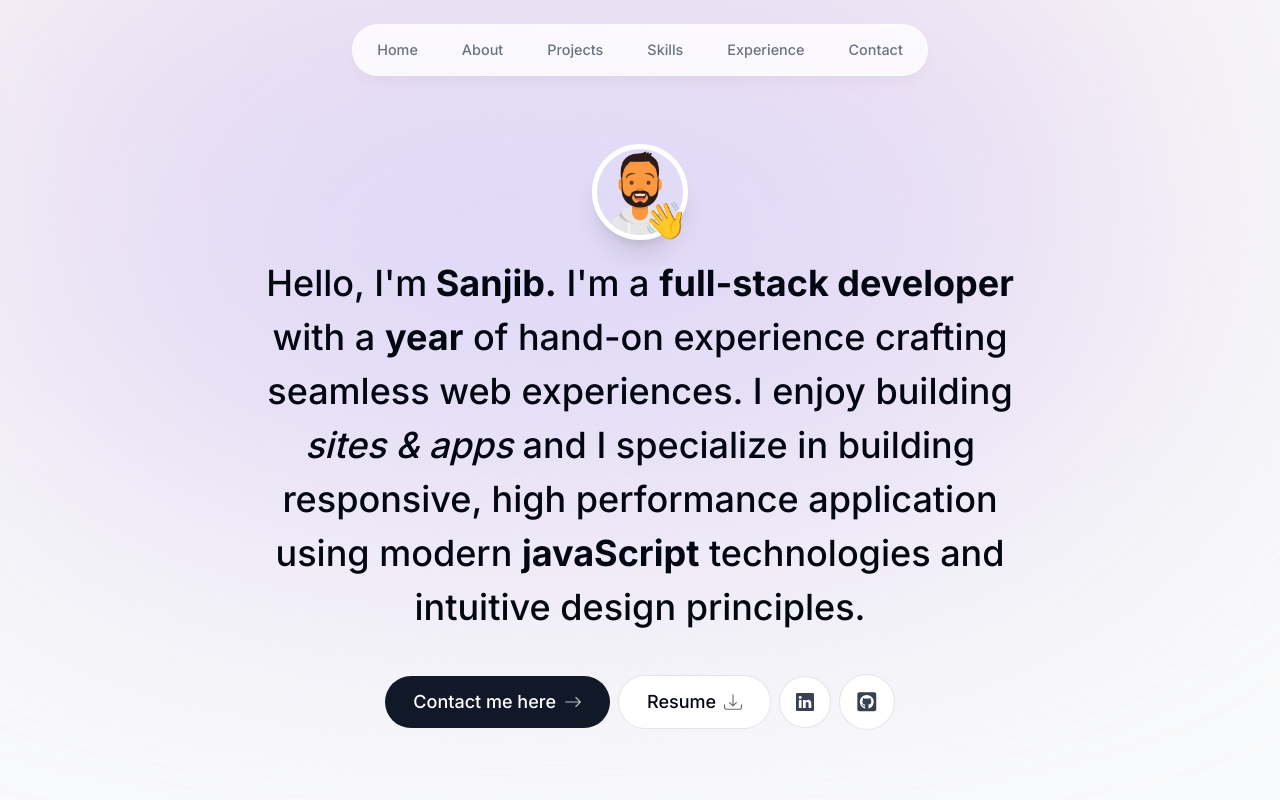
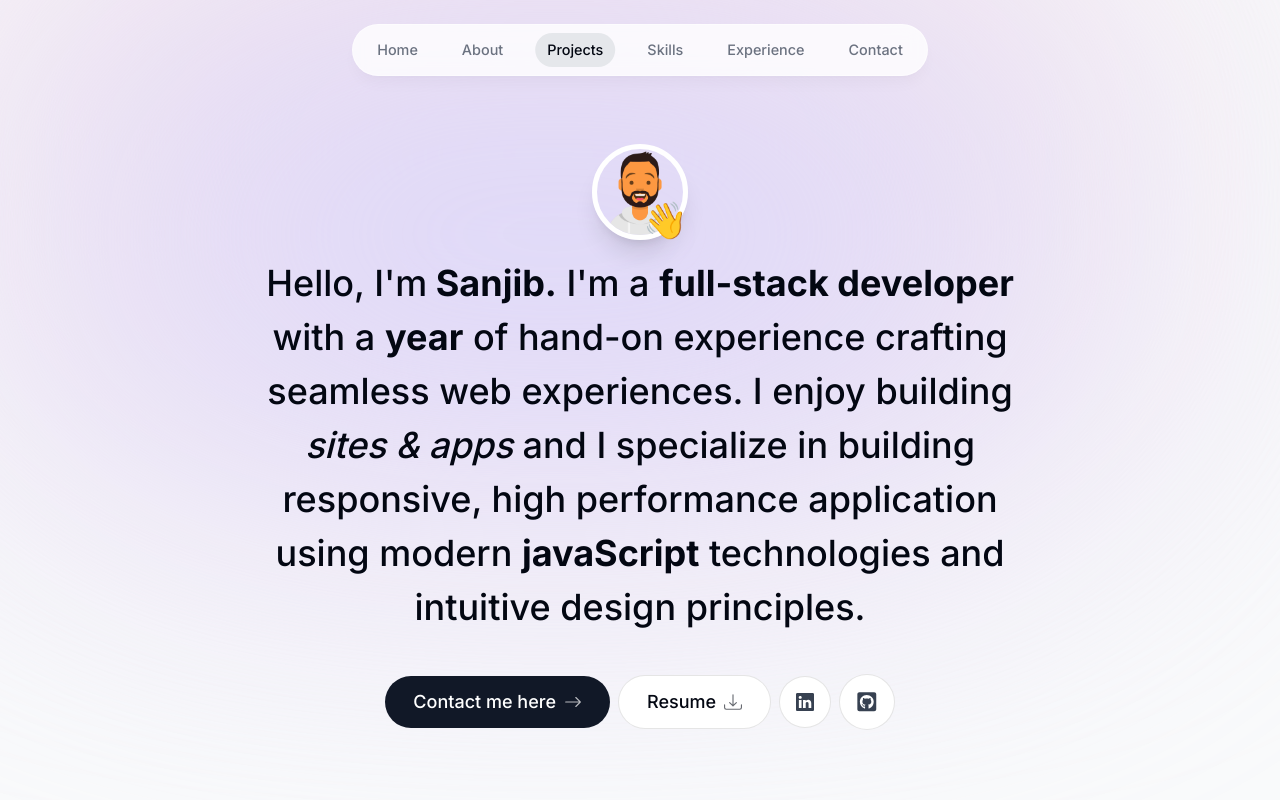
Before and after one commit to sanjib-12/my-portfolio, a Next.js app: page / in a window 1280 px wide. Shown: the top 800 px of the page. Built offline with nearby package versions, Linux system fonts and the light colour scheme.

Commit message:
fixed the working of the nav bar and added custom hooks

```diff
--- a/app/layout.tsx
+++ b/app/layout.tsx
@@ -2,6 +2,7 @@
 import { Inter } from "next/font/google";
 import "./globals.css";
 import Header from "@/components/header";
+import ActiveSectionContextProvider from "@/context/active-section-context";
 
 const inter = Inter({ subsets: ["latin"] });
 
@@ -17,12 +18,16 @@
    children: React.ReactNode;
 }) {
    return (
-      <html lang="en">
-         <body className={`${inter.className} bg-gray-50 text-gray-950 relative h-[5000px] pt-28 sm:pt-36`}>
+      <html lang="en" className="!scroll-smooth">
+         <body
+            className={`${inter.className} bg-gray-50 text-gray-950 relative h-[5000px] pt-28 sm:pt-36`}
+         >
             <div className="bg-[#fbe2e3] absolute top-[-6rem] -z-10 right-[11rem] h-[31.25rem] w-[31.25rem] rounded-full blur-[10rem] sm:w-[68.75rem]"></div>
             <div className="bg-[#dbd7fb] absolute top-[-1rem] -z-10 right-[11rem] h-[31.25rem] w-[31.25rem] rounded-full blur-[10rem] sm:w-[68.75rem]"></div>
-            <Header/>
-            {children}
+            <ActiveSectionContextProvider>
+               <Header />
+               {children}
+            </ActiveSectionContextProvider>
          </body>
       </html>
    );
--- a/components/about.tsx
+++ b/components/about.tsx
@@ -4,14 +4,21 @@
 import { motion } from "framer-motion";
 
 import SectionHeading from "./section-heading";
+import { useSectionInView } from "@/lib/hooks";
 
 export default function About() {
+const{ref} = useSectionInView('About');
+
+
    return (
       <motion.section
-         className="mb-28 max-w-[45rem] text-center leading-8 sm:mb-40"
+         ref={ref}
+         className="mb-28 max-w-[45rem] text-center leading-8 sm:mb-40 scroll-mt-28"
          initial={{ opacity: 0, y: 100 }}
          animate={{ opacity: 1, y: 0 }}
          transition={{ delay: 0.175 }}
+
+         id="about"
       >
          <SectionHeading>About Me</SectionHeading>
          <p className="mb-3">
--- a/components/header.tsx
+++ b/components/header.tsx
@@ -2,14 +2,18 @@
 import React from "react";
 import { motion } from "framer-motion";
 import Link from "next/link";
+import clsx from "clsx";
 
 import { links } from "@/lib/data";
+import { useActiveSectionContext } from "@/context/active-section-context";
 
 export default function Header() {
+   const { activeSection, setActiveSection, setTimeOfLastClick } = useActiveSectionContext();
+
    return (
       <header className="z-[999] relative">
          <motion.div
-            className="fixed top-0 left-1/2 -translate-x-1/2 h-[4.5rem] w-full rounded-none border border-white border-opacity-40 bg-white bg-opacity-80 shadow-lg shadow-black/[0.03] backdrop-blur-[0.5rem] sm:top-6 sm:h-[3.25rem] sm:w-[36rem] sm:rounded-full"
+            className=" fixed top-0 left-1/2 -translate-x-1/2 h-[4.5rem] w-full rounded-none border border-white border-opacity-40 bg-white bg-opacity-80 shadow-lg shadow-black/[0.03] backdrop-blur-[0.5rem] sm:top-6 sm:h-[3.25rem] sm:w-[36rem] sm:rounded-full"
             initial={{ y: -100, x: "-50%", opacity: 0 }}
             animate={{ y: 0, opacity: 1 }}
          ></motion.div>
@@ -17,16 +21,34 @@
             <ul className="flex w-[22rem] flex-wrap items-center justify-center gap-y-1 text-[0.9rem] font-medium text-gray-500 sm:w-[initial] sm:flex-nowrap sm:gap-5">
                {links.map((link) => (
                   <motion.li
-                     className="h-3/4 flex items-center justify-center"
+                     className="relative h-3/4 flex items-center justify-center"
                      key={link.hash}
-                     initial ={{ y: -100, opacity: 0}}
-                     animate = {{y: 0, opacity: 1}}
+                     initial={{ y: -100, opacity: 0 }}
+                     animate={{ y: 0, opacity: 1 }}
                   >
                      <Link
-                        className="flex w-full items-center justify-center px-3 py-3 hover:text-black transition"
+                        className={clsx(
+                           "flex w-full items-center justify-center px-3 py-3 hover:text-black transition ",
+                           { "text-gray-950": activeSection === link.name }
+                        )}
                         href={link.hash}
+                        onClick={() => {
+                           setActiveSection(link.name);
+                           setTimeOfLastClick(Date.now());
+                        }}
                      >
                         {link.name}
+                        {link.name === activeSection && (
+                           <motion.span
+                              className="bg-gray-200 rounded-full absolute inset-0 -z-10"
+                              layoutId="activeSection"
+                              transition={{
+                                 type: "spring",
+                                 stiffness: 380,
+                                 damping: 30,
+                              }}
+                           ></motion.span>
+                        )}
                      </Link>
                   </motion.li>
                ))}
--- a/components/intro.tsx
+++ b/components/intro.tsx
@@ -8,10 +8,14 @@
 
 import profilePic from "@/public/avatar.png";
 import { FaGithubSquare } from "react-icons/fa";
+import { useSectionInView } from "@/lib/hooks";
 
 export default function Intro() {
+
+   const{ref} = useSectionInView('Home',0.5);
+
    return (
-      <section className="max-w-[50rem] text-center sm:mb-0">
+      <section ref={ref} className="max-w-[50rem] text-center sm:mb-0 scroll-mt-36" id="home">
          <div className="flex items-center justify-center">
             <div className="relative">
                <motion.div
--- a/components/projects.tsx
+++ b/components/projects.tsx
@@ -1,12 +1,18 @@
+'use client'
+
 import React from "react";
 
 import SectionHeading from "./section-heading";
 import { projectsData } from "@/lib/data";
 import Project from '@/components/project';
+import { useSectionInView } from "@/lib/hooks";
 
 export default function Projects() {
+
+const{ref} = useSectionInView('Projects',0.5);
+
    return (
-      <section>
+      <section ref={ref} id="projects"className="scroll-mt-28">
          <SectionHeading>My Project</SectionHeading>
          <div>
             {projectsData.map((project, index) => (
--- /dev/null
+++ b/context/active-section-context.tsx
@@ -0,0 +1,52 @@
+"use client";
+
+import React, { useState, createContext, useContext } from "react";
+import { links } from "@/lib/data";
+import { SectionName } from "@/lib/types";
+
+
+
+type ActiveSectionContextProviderProps = {
+   children: React.ReactNode;
+};
+type ActiveSectionContextType = {
+   activeSection: SectionName;
+   setActiveSection: React.Dispatch<React.SetStateAction<SectionName>>;
+   timeOfLastClick: number;
+   setTimeOfLastClick: React.Dispatch<React.SetStateAction<number>>;
+};
+
+export const ActiveSectionContext =
+   createContext<ActiveSectionContextType | null>(null);
+
+export default function ActiveSectionContextProvider({
+   children,
+}: ActiveSectionContextProviderProps) {
+   const [activeSection, setActiveSection] = useState<SectionName>("Home");
+   const [timeOfLastClick, setTimeOfLastClick] = useState(0);
+
+   return (
+      <ActiveSectionContext.Provider
+         value={{
+            activeSection,
+            setActiveSection,
+            timeOfLastClick,
+            setTimeOfLastClick,
+         }}
+      >
+         {children}
+      </ActiveSectionContext.Provider>
+   );
+}
+
+export function useActiveSectionContext() {
+   const context = useContext(ActiveSectionContext);
+
+   if (context === null) {
+      throw new Error(
+         "useActiveSectionContext must be used within an ActiveSectionContextProvider"
+      );
+   }
+
+   return context;
+}
--- /dev/null
+++ b/lib/hooks.ts
@@ -0,0 +1,20 @@
+import { useActiveSectionContext } from "@/context/active-section-context";
+import { useEffect } from "react";
+import { useInView } from "react-intersection-observer";
+import { SectionName } from "./types";
+
+
+export function useSectionInView(sectionName: SectionName, threshold = 0.75) {
+   const { ref, inView } = useInView({
+      threshold,
+   });
+   const { setActiveSection, timeOfLastClick } = useActiveSectionContext();
+
+   useEffect(() => {
+      if (inView && Date.now() - timeOfLastClick > 1000) {
+         setActiveSection(sectionName);
+      }
+   }, [inView, setActiveSection, timeOfLastClick, sectionName]);
+
+   return {ref,}
+}
--- /dev/null
+++ b/lib/types.ts
@@ -0,0 +1,3 @@
+import { links } from "./data";
+
+export type SectionName = (typeof links)[number]["name"];
--- a/package.json
+++ b/package.json
@@ -9,11 +9,13 @@
     "lint": "next lint"
   },
   "dependencies": {
+    "clsx": "^2.1.1",
     "framer-motion": "^12.10.5",
     "next": "13.5.11",
     "react": "^18",
     "react-dom": "^18",
-    "react-icons": "^5.5.0"
+    "react-icons": "^5.5.0",
+    "react-intersection-observer": "^9.16.0"
   },
   "devDependencies": {
     "@types/node": "^20",
```
Also changed, not shown: 1 other file (tests, documents, lock files or other folders).
